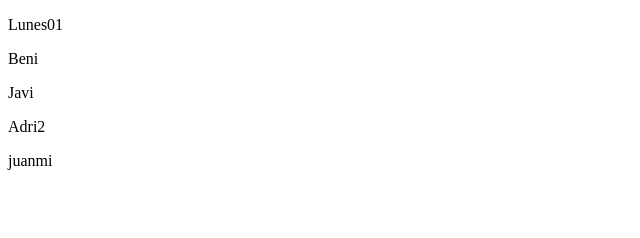
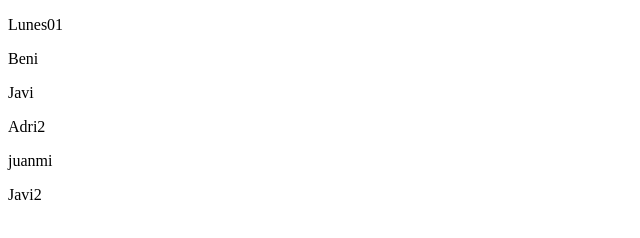
Before and after one commit to jcgravalos/clase02, a plain HTML site: page index.html in a window 1280 px wide. Shown: the full height of the page, 0-640 px from the left. Drawn offline with Linux system fonts and the light colour scheme.

Commit message:
Segunda modificacion

```diff
--- a/index.html
+++ b/index.html
@@ -15,6 +15,7 @@
     <p>Javi</p>
     <p>Adri2</p>
     <p>juanmi</p>
+    <p>Javi2</p>
 </body>
 
 </html>
```
